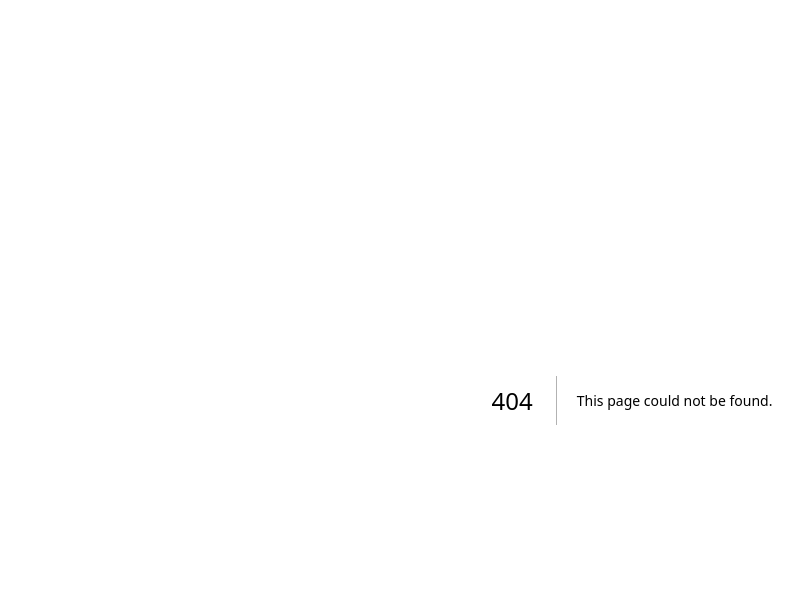
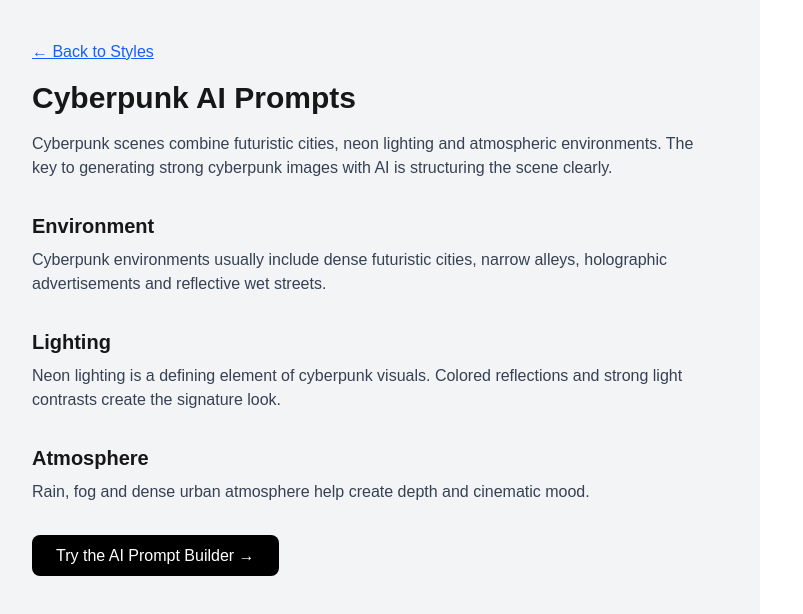
Before and after one commit to amerind369/cinematic-prompt-engine, a Next.js app: page /styles/cyberpunk-prompts in a window 1280 px wide. Before the commit this address had no page. Shown: the top 614 px of the page, without its empty margins (8-811 px from the left). Built offline with nearby package versions, Linux system fonts and the light colour scheme.

Commit message:
Create page.tsx

```diff
--- /dev/null
+++ b/app/styles/cyberpunk-prompts/page.tsx
@@ -0,0 +1,55 @@
+export default function CyberpunkPromptsPage() {
+  return (
+    <main className="min-h-screen bg-gray-100 p-10 max-w-3xl">
+
+      <a href="/styles" className="text-blue-600 underline">
+        ← Back to Styles
+      </a>
+
+      <h1 className="text-3xl font-bold mt-4 mb-4">
+        Cyberpunk AI Prompts
+      </h1>
+
+      <p className="mb-6 text-gray-700">
+        Cyberpunk scenes combine futuristic cities, neon lighting and atmospheric environments.
+        The key to generating strong cyberpunk images with AI is structuring the scene clearly.
+      </p>
+
+      <h2 className="text-xl font-semibold mt-8 mb-2">
+        Environment
+      </h2>
+
+      <p className="mb-4 text-gray-700">
+        Cyberpunk environments usually include dense futuristic cities, narrow alleys,
+        holographic advertisements and reflective wet streets.
+      </p>
+
+      <h2 className="text-xl font-semibold mt-8 mb-2">
+        Lighting
+      </h2>
+
+      <p className="mb-4 text-gray-700">
+        Neon lighting is a defining element of cyberpunk visuals.
+        Colored reflections and strong light contrasts create the signature look.
+      </p>
+
+      <h2 className="text-xl font-semibold mt-8 mb-2">
+        Atmosphere
+      </h2>
+
+      <p className="mb-6 text-gray-700">
+        Rain, fog and dense urban atmosphere help create depth and cinematic mood.
+      </p>
+
+      <div className="mt-10">
+        <a
+          href="/"
+          className="px-6 py-3 bg-black text-white rounded-lg"
+        >
+          Try the AI Prompt Builder →
+        </a>
+      </div>
+
+    </main>
+  )
+}
```
